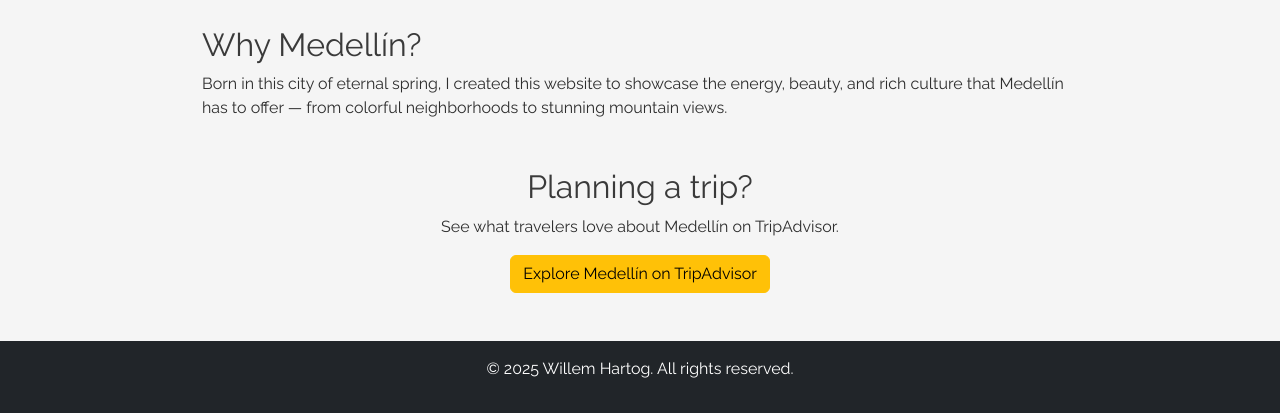
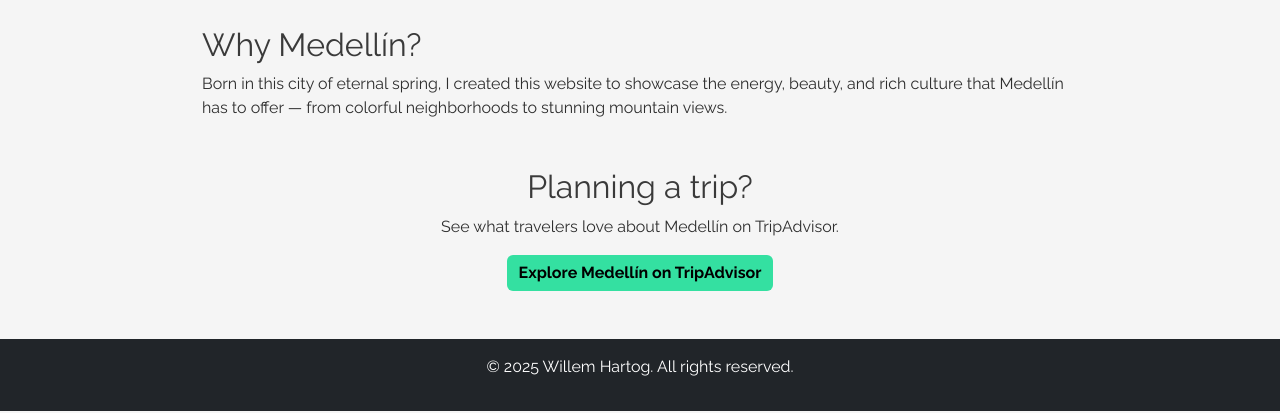
Before and after one commit to wh541/medellin-discover-final, a plain HTML site: page index.html in a window 1280 px wide. Shown: the part 878-1291 px from the top of the page. Drawn offline with nearby package versions, Linux system fonts and the light colour scheme.

Commit message:
trip advisor color change

```diff
--- a/index.html
+++ b/index.html
@@ -67,9 +67,10 @@
       <h2>Planning a trip?</h2>
       <p>See what travelers love about Medellín on TripAdvisor.</p>
       <a href="https://www.tripadvisor.com/Tourism-g297478-Medellin_Antioquia_Department-Vacations.html"
-         class="btn btn-warning" target="_blank" rel="noopener noreferrer">
-        Explore Medellín on TripAdvisor
-      </a>
+      class="btn btn-tripadvisor" target="_blank" rel="noopener noreferrer">
+      Explore Medellín on TripAdvisor
+   </a>
+
     </div>
   </main>
 
--- a/style.css
+++ b/style.css
@@ -291,3 +291,14 @@ body {
     text-shadow: 2px 2px 4px rgba(0, 0, 0, 0.5);
   }
 }
+.btn-tripadvisor {
+    background-color: #34E0A1;
+    color: #000;
+    border: none;
+    font-weight: 600;
+  }
+
+  .btn-tripadvisor:hover {
+    background-color: #2fc090;
+    color: #000;
+  }
```
